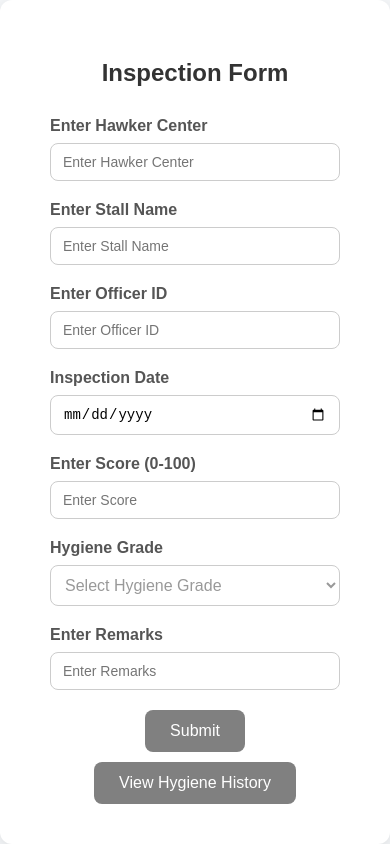
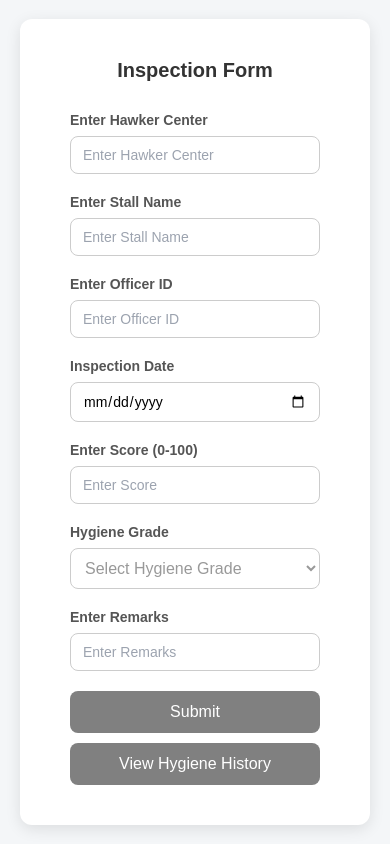
Before and after one commit to W1nnie69/FED-Assignment, a plain HTML site: page nea-officer-inspection.html in a window 390 px wide. Drawn offline with Linux system fonts and the light colour scheme.

Commit message:
added common css and updated to all html page

```diff
--- /dev/null
+++ b/css/common.css
@@ -0,0 +1,274 @@
+/* /FED-Assignment/css/common.css */
+
+/* =============== */
+/* Global defaults */
+/* =============== */
+:root {
+  --bg: #f4f6f8;
+  --card: #ffffff;
+  --text: #333333;
+  --muted: #666666;
+
+  --border: #cccccc;
+  --border-soft: #e5e7eb;
+
+  --primary: #1e90ff;
+  --focus: rgba(76, 175, 80, 0.3);
+
+  --btn: grey;
+  --btn-hover: #1e90ff;
+
+  --radius-lg: 12px;
+  --radius-md: 8px;
+
+  --shadow: 0 4px 15px rgba(0, 0, 0, 0.1);
+}
+
+* {
+  box-sizing: border-box;
+  font-family: Arial, sans-serif;
+}
+
+body {
+  margin: 0;
+  background-color: var(--bg);
+
+  /* good default for all pages */
+  min-height: 100vh;
+  display: flex;
+  justify-content: center;
+  align-items: flex-start;
+
+  padding: 40px 16px;
+  color: var(--text);
+}
+
+/* ======================== */
+/* Shared container / layout */
+/* ======================== */
+.form-container,
+.page,
+.card,
+.form-card {
+  background-color: var(--card);
+  border-radius: var(--radius-lg);
+  box-shadow: var(--shadow);
+}
+
+/* Your project uses .form-container a lot */
+.form-container {
+  padding: 40px 50px;
+  width: 350px;
+  max-width: 100%;
+}
+
+/* Headings */
+h1,
+h2 {
+  text-align: center;
+  color: var(--text);
+  margin: 0 0 20px;
+}
+
+/* optional subtitle */
+.subtitle,
+.contact-note,
+.hint {
+  color: var(--muted);
+  font-size: 13px;
+}
+
+/* ============= */
+/* Input groups  */
+/* ============= */
+.input-group {
+  display: flex;
+  flex-direction: column;
+  margin-bottom: 20px;
+}
+
+.input-group label,
+label {
+  margin-bottom: 8px;
+  font-weight: bold;
+  color: #555;
+  font-size: 14px;
+}
+
+input,
+select,
+textarea {
+  width: 100%;
+  padding: 10px 12px;
+  border: 1px solid var(--border);
+  border-radius: var(--radius-md);
+  font-size: 14px;
+  transition: all 0.2s ease;
+  background: #fff;
+  color: #000;
+}
+
+input::placeholder,
+textarea::placeholder {
+  color: #9ca3af;
+}
+
+/* focus */
+input:focus,
+select:focus,
+textarea:focus {
+  border-color: var(--primary);
+  outline: none;
+  box-shadow: 0 0 5px var(--focus);
+}
+
+textarea {
+  resize: vertical;
+  min-height: 120px;
+}
+
+/* select placeholder behaviour (works with hidden default option) */
+select {
+  color: #999999;
+}
+select:valid {
+  color: #000;
+}
+
+/* ================= */
+/* Buttons (shared)  */
+/* ================= */
+.submitbtn,
+.btn-row {
+  display: flex;
+  justify-content: center;
+  margin-top: 10px;
+}
+
+button,
+.submitbtn input[type="submit"],
+.submitbtn button {
+  background-color: var(--btn);
+  color: white;
+  border: none;
+  padding: 12px 25px;
+  font-size: 16px;
+  border-radius: var(--radius-md);
+  cursor: pointer;
+  transition: background-color 0.2s ease, transform 0.05s ease;
+}
+
+button:hover,
+.submitbtn input[type="submit"]:hover,
+.submitbtn button:hover {
+  background-color: var(--btn-hover);
+}
+
+button:active,
+.submitbtn input[type="submit"]:active,
+.submitbtn button:active {
+  transform: translateY(1px);
+}
+
+/* Disabled button style */
+button:disabled {
+  background: #d1d5db;
+  color: #6b7280;
+  cursor: not-allowed;
+}
+
+/* ================= */
+/* Table (shared)    */
+/* ================= */
+.history-table,
+table {
+  width: 100%;
+  border-collapse: collapse;
+  border: 1px solid var(--border-soft);
+  border-radius: 10px;
+  overflow: hidden;
+}
+
+th,
+td {
+  padding: 12px 14px;
+  text-align: left;
+  font-size: 14px;
+  border-bottom: 1px solid #eee;
+  vertical-align: top;
+}
+
+th {
+  background: #f9fafb;
+  color: #555;
+  font-weight: bold;
+}
+
+/* Sticky header (nice for long tables) */
+thead th {
+  position: sticky;
+  top: 0;
+  z-index: 1;
+}
+
+tr:last-child td {
+  border-bottom: none;
+}
+
+/* Grade colours (reusable) */
+.grade-A {
+  color: #15803d;
+  font-weight: bold;
+}
+.grade-B {
+  color: #a16207;
+  font-weight: bold;
+}
+.grade-C,
+.grade-D {
+  color: #b91c1c;
+  font-weight: bold;
+}
+
+/* ========================= */
+/* Simple divider (optional) */
+/* ========================= */
+.divider {
+  height: 1px;
+  background: var(--border-soft);
+  margin: 18px 0;
+}
+
+/* ===================== */
+/* Responsive (shared)   */
+/* ===================== */
+@media (max-width: 480px) {
+  body {
+    padding: 24px 12px;
+  }
+
+  .form-container {
+    padding: 24px 18px;
+    width: 100%;
+  }
+
+  h1,
+  h2 {
+    font-size: 20px;
+  }
+
+  /* make buttons full width on phones */
+  button,
+  .submitbtn input[type="submit"],
+  .submitbtn button {
+    width: 100%;
+    font-size: 15px;
+  }
+}
+
+@media (max-width: 768px) {
+  .form-container {
+    width: 100%;
+    max-width: 520px;
+  }
+}
--- a/nea-officer-inspection.html
+++ b/nea-officer-inspection.html
@@ -4,6 +4,7 @@
     <meta charset="UTF-8" />
     <meta name="viewport" content="width=device-width, initial-scale=1.0" />
     <title>Inspection Form</title>
+    <link rel="stylesheet" href="/FED-Assignment/css/common.css" />
     <link rel="stylesheet" href="/FED-Assignment/css/style_inspection.css" />
   </head>
 
```
Also changed, not shown: complaint.html (+1 -0 lines), feedback-review.html (+1 -0 lines), hygiene-history.html (+2 -1 lines).
